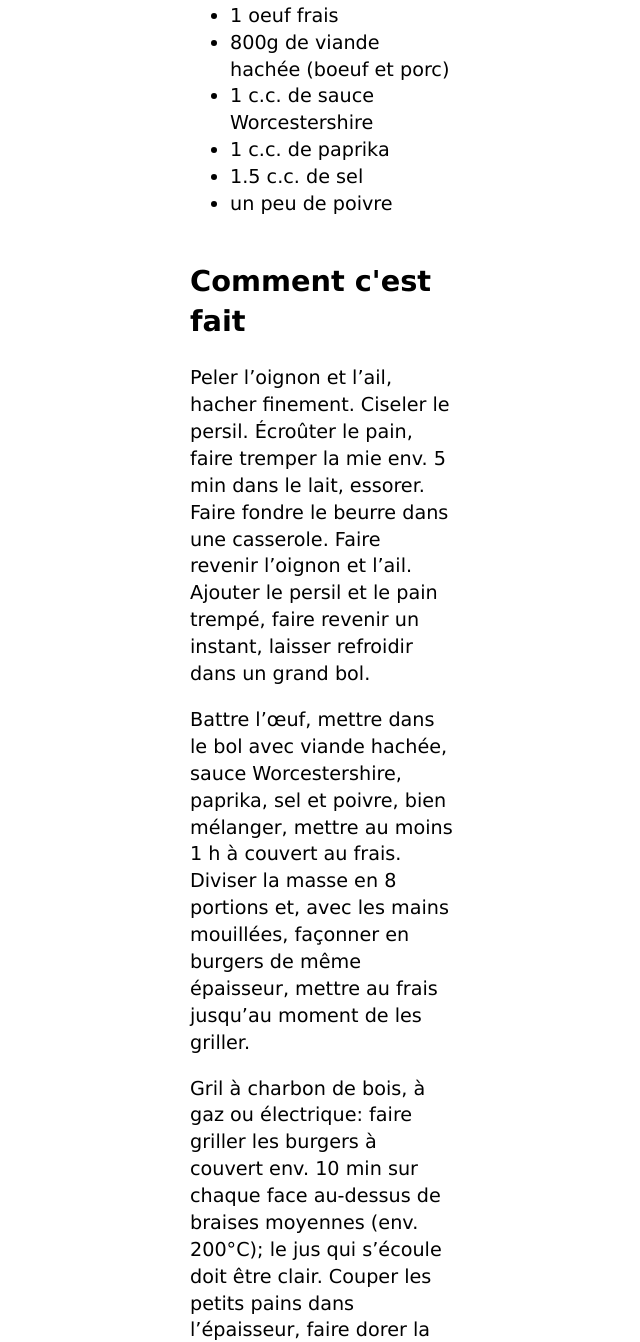
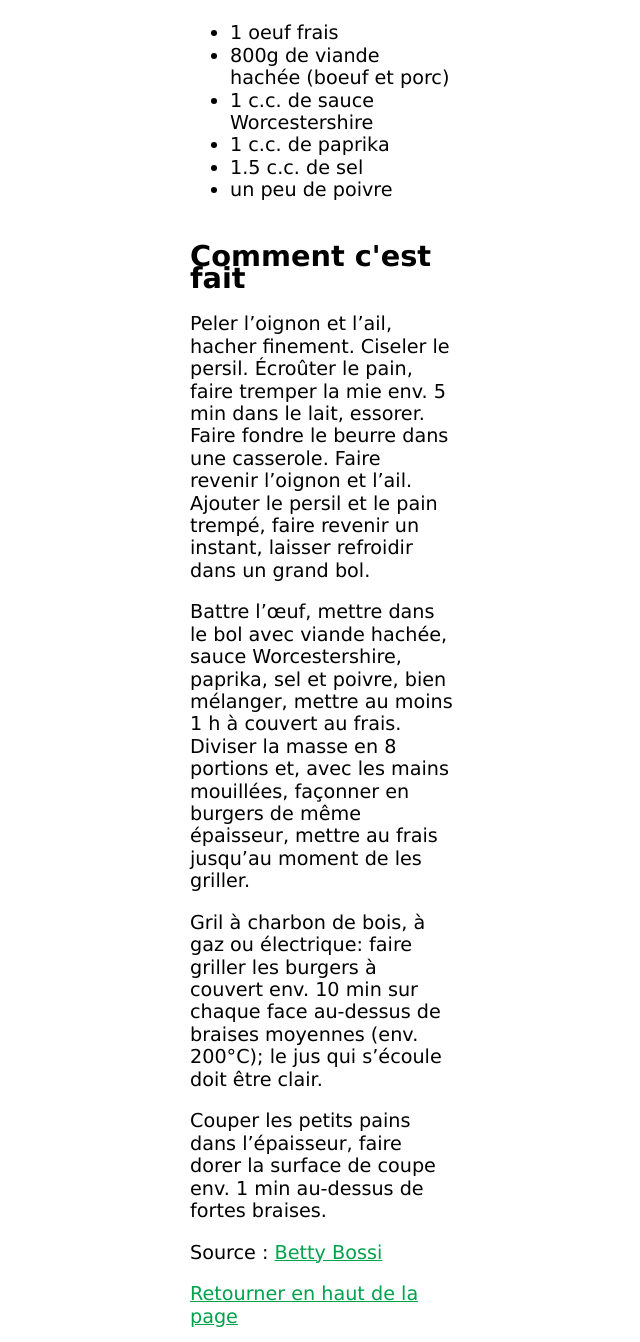
Before and after one commit to divtec-cejef/fifty-burgers-alexandre-ruferrrrrrrr, a plain HTML site: page index.html in a window 1280 px wide. Shown: the part 1434-2776 px from the top of the page, without its empty margins (318-958 px from the left). Drawn offline with Linux system fonts and the light colour scheme.

Commit message:
amélioration du texte

```diff
--- a/index.html
+++ b/index.html
@@ -51,19 +51,24 @@
     <h2>Comment c'est fait</h2>
     <p>Peler l’oignon et l’ail, hacher finement. Ciseler le persil. Écroûter le pain, faire tremper la mie env. 5 min
         dans le lait, essorer. Faire fondre le beurre dans une casserole. Faire revenir l’oignon et l’ail. Ajouter le
-        persil et le pain trempé, faire revenir un instant, laisser refroidir dans un grand bol. </p>
+        persil et le pain trempé, faire revenir un instant, laisser refroidir dans un grand bol.
+    </p>
     <p>
         Battre l’œuf, mettre dans le bol avec viande hachée, sauce Worcestershire, paprika, sel et poivre, bien
         mélanger, mettre au moins 1 h à couvert au frais. Diviser la masse en 8 portions et, avec les mains mouillées,
-        façonner en burgers de même épaisseur, mettre au frais jusqu’au moment de les griller. <p></p>
+        façonner en burgers de même épaisseur, mettre au frais jusqu’au moment de les griller.
+    </p>
+    <p>
         Gril à charbon de bois, à gaz ou électrique: faire griller les burgers à couvert env. 10 min sur chaque face
         au-dessus de braises moyennes (env. 200°C); le jus qui s’écoule doit être clair.
+    </p>
+    <p>
         Couper les petits pains dans l’épaisseur, faire dorer la surface de coupe env. 1 min au-dessus de fortes
         braises.
     </p>
 
-    <p>Source : Betty Bossi</p>
-    <p><a href="#debut">Retourner en haut de la page</a></p>
+    <p>Source : <a  class="lien"  href="https://www.bettybossi.ch/fr/">Betty Bossi</a></p>
+    <p><a class="lien" href="#debut">Retourner en haut de la page</a></p>
 
 
 </main>
--- a/main.css
+++ b/main.css
@@ -1,11 +1,16 @@
+* {
+    box-sizing: border-box;
+}
+
 body {
     font-family: Verdana, sans-serif;   /* Police d'écriture de base */
     font-weight: normal;                /* Epaisseur du texte de base*/
     font-size: 1.2rem;                  /* taille du texte de base*/
-    line-height: 1.4;                   /* Hauteur de ligne de base, généralement entre 1.3 et 1.7 */
+    line-height: 1.4rem;                   /* Hauteur de ligne de base, généralement entre 1.3 et 1.7 */
     color: black;                       /* couleur du texte de base*/
     background-color: white;            /* couleur d'arrière plan du site */
     text-align: left;
+
 }
 
 header {
@@ -19,7 +24,8 @@ main {
 }
 
 h1 {
-
+    line-height: 1em;
+    font-size: 3.5rem;
     color: #FDC032;
 }
 
@@ -31,5 +37,9 @@ ul {
 .fifty {
     max-width: 100%;
     height: auto;
-    width: 250px;
+    width: 270px;
 }
+
+.lien {
+    color: #00A24B;
+}
```
